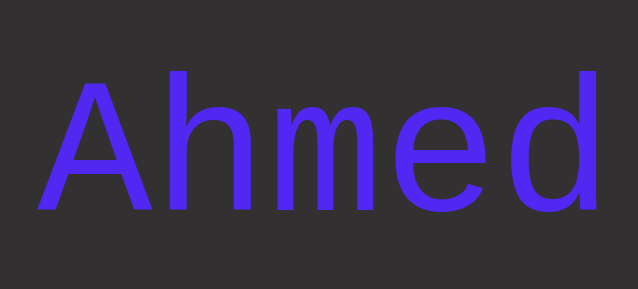
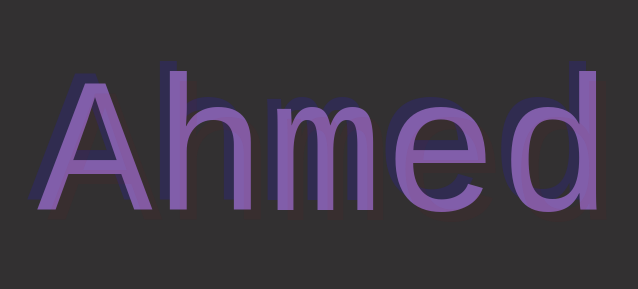
Before and after one commit to A2BUSY/portfolio-website, a plain HTML site: page index.html in a window 1280 px wide. Shown: the part 328-617 px from the top of the page, 0-638 px from the left. Drawn offline with Linux system fonts and the light colour scheme; a web font is replaced by a local one.

Commit message:
Index.html animated my name

```diff
--- a/css/lg.css
+++ b/css/lg.css
@@ -40,7 +40,7 @@ nav a:hover {
 #home-my-name {
     font-size: 12rem;
     grid-row-start: 3;
-    grid-row-end: 3;
+    grid-row-end: 4;
     grid-column-start: 2;
 }
 
@@ -58,10 +58,88 @@ nav a:hover {
 }
 
 .home-grid-container {
+    display: grid;
     margin-top: 4rem;
-    display: grid;
     grid-template-columns: repeat(5, 1fr);
     grid-template-rows: repeat(5, 0.4fr);
+}
+
+.text-highlight-home {
+    display: grid;
+    color: #815eaa;
+    grid-row-start: 3;
+    grid-row-end: 3;
+    grid-column-start: 2;
+    grid-column-end: 3;
+    animation: highlight-main 8s linear 0ms infinite both;
+    opacity: 100%;
+}
+
+.text-highlight-home::before {
+    z-index: -1;
+    display: grid;
+    position: absolute;
+    color: #b51717;
+    content: "Ahmed";
+    grid-row-start: 3;
+    grid-row-end: 3;
+    grid-column-start: 2;
+    grid-column-end: 3;
+    transform: translate(-10px, -10px);
+    opacity: 80%;
+    animation: highlight-pseudo-blue 8s linear 0ms infinite both;
+}
+
+.text-highlight-home::after {
+    z-index: 1;
+    display: grid;
+    position: absolute;
+    content: "Ahmed";
+    transform: translate(10px, 10px);
+    opacity: 80%;
+    animation: highlight-pseudo-red 8s linear 0ms infinite both;
+}
+
+@keyframes highlight-pseudo-blue {
+    from {
+        color: #261dce;
+    }
+    50% {
+        color: transparent
+    }
+    to {
+        color: #261dce;
+    }
+}
+
+@keyframes highlight-pseudo-red {
+    from {
+        color: #b51717;
+    }
+    40% {
+        color: transparent
+    }
+    60% {
+        color: transparent
+    }
+    to {
+        color: #b51717;
+    }
+}
+
+@keyframes highlight-home {
+    from {
+        color: currentColor;
+    }
+    40% {
+        color: transparent
+    }
+    60% {
+        color: transparent
+    }
+    to {
+        color: currentColor;
+    }
 }
 
 .portfolio-image-right {
--- a/index.html
+++ b/index.html
@@ -20,7 +20,7 @@
     </nav>
     <main class="home-grid-container">
         <h2 id="home-introduction">Hi, I'm</h2>
-        <span id="home-my-name" class="text-highlight">Ahmed</span>
+        <span id="home-my-name" class="text-highlight-home">Ahmed</span>
         <!-- using picsum for pictures, as i havent decided which pictures to add here yet -->
         <img id="home-image" src="https://picsum.photos/600" title="home-main image" />
         <p id="home-description">
```
